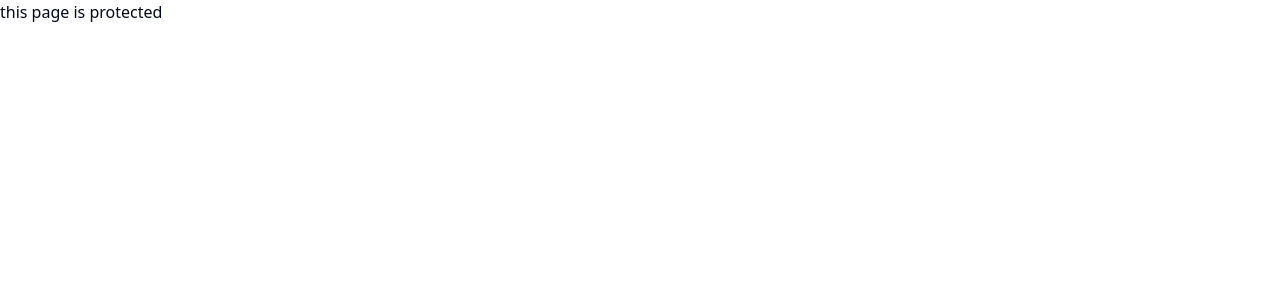
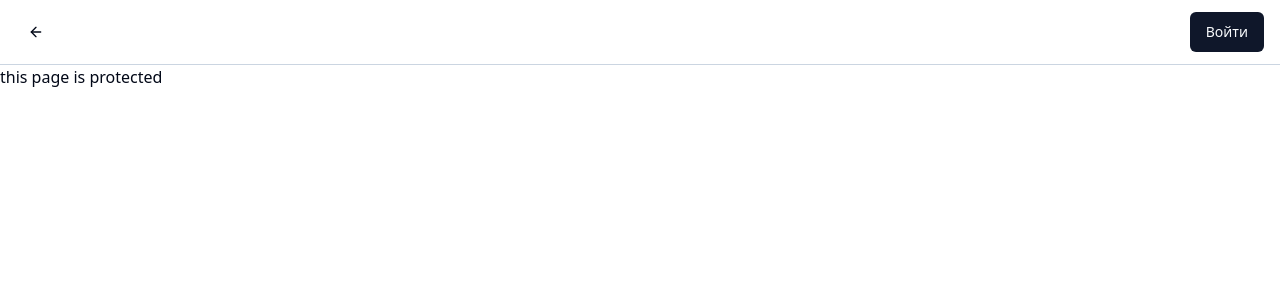
Before and after one commit to netrolite/kotova, a Next.js app: page /protected in a window 1280 px wide. Shown: the top 300 px of the page. Built offline with nearby package versions, Linux system fonts and the light colour scheme; no server answers.

Commit message:
add Header

```diff
--- a/src/app/layout.tsx
+++ b/src/app/layout.tsx
@@ -1,19 +1,31 @@
 import type { Metadata } from "next";
 import "./globals.css";
+import { SessionProvider } from "next-auth/react";
+import { auth } from "@/auth";
+import Header from "@/components/RootLayout/Header/Header";
 
 export const metadata: Metadata = {
   title: "Create Next App",
   description: "Generated by create next app",
 };
 
-export default function RootLayout({
+export default async function RootLayout({
   children,
 }: {
   children: React.ReactNode;
 }) {
+  const session = await auth();
   return (
     <html lang="en">
-      <body>{children}</body>
+      <SessionProvider {...{ session }}>
+        <body>
+          <aside></aside>
+          <main>
+            <Header />
+            <div>{children}</div>
+          </main>
+        </body>
+      </SessionProvider>
     </html>
   );
 }
--- a/src/app/protected/page.tsx
+++ b/src/app/protected/page.tsx
@@ -1,7 +1,7 @@
 export default function ProtectedPage() {
   return (
-    <main>
+    <>
       <h1>this page is protected</h1>
-    </main>
+    </>
   );
 }
--- /dev/null
+++ b/src/components/RootLayout/Header/Header.tsx
@@ -0,0 +1,28 @@
+"use client";
+
+import { ReactNode } from "react";
+import Logo from "../../Logo";
+import SignInBtn from "./SignInBtn";
+import HeaderAvatar from "./Avatar";
+import { HeaderBackBtn } from "./BackBtn";
+import useIsOnHomepage from "@/lib/hooks/useIsOnHomepage";
+import { useSession } from "next-auth/react";
+
+type Props = {
+  pageTitle?: string;
+};
+
+export default function Header({ pageTitle }: Props) {
+  const isOnHomepage = useIsOnHomepage();
+  const session = useSession();
+  const isUnauthed = session.status === "unauthenticated";
+
+  return (
+    <header className="flex justify-between px-4 py-3 border-b border-slate-300">
+      <div>
+        {isOnHomepage ? <Logo className="max-w-[100px]" /> : <HeaderBackBtn />}
+      </div>
+      {isUnauthed ? <SignInBtn /> : <HeaderAvatar />}
+    </header>
+  );
+}
```
